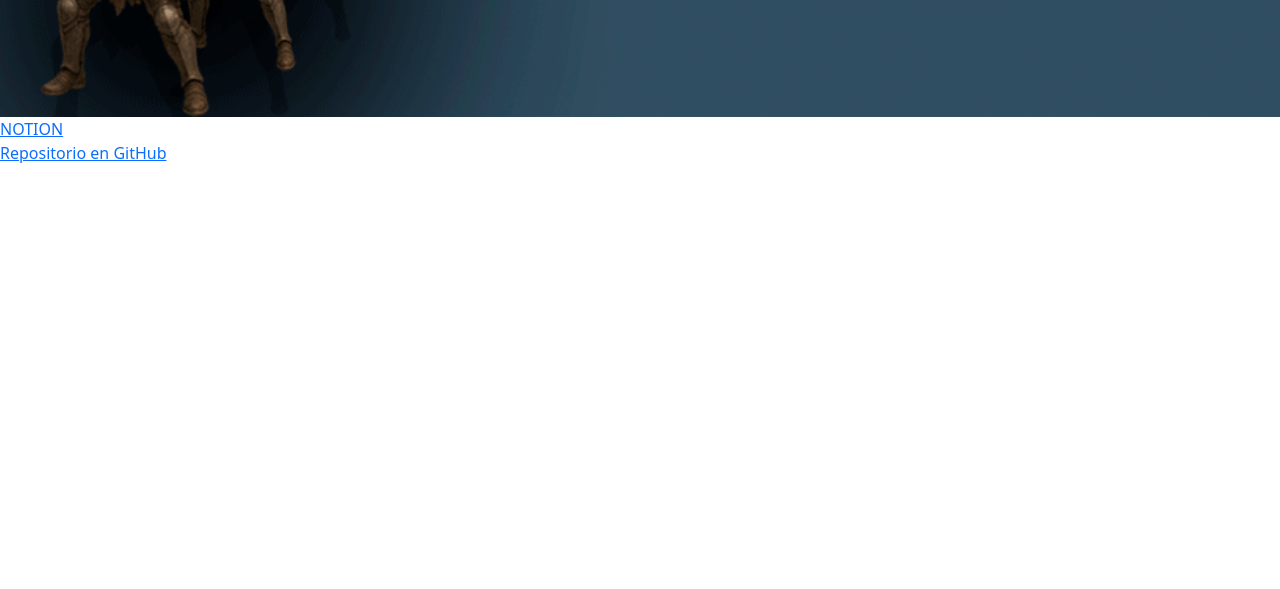
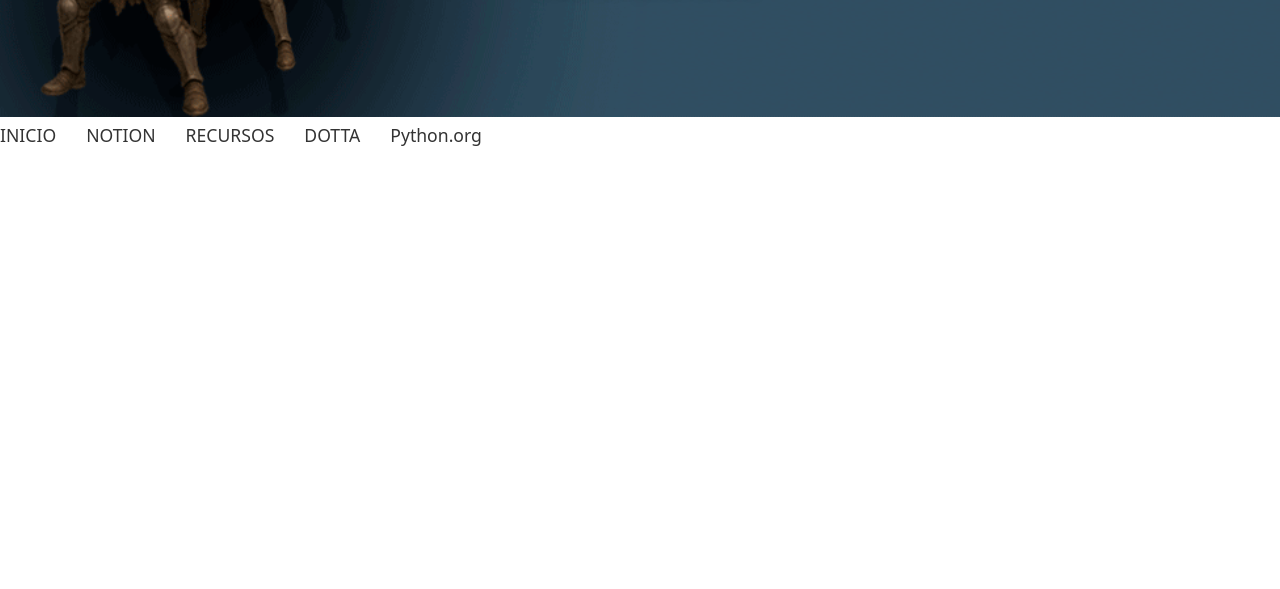
Before and after one commit to PDOttavio/cursopython, a plain HTML site: page index.html in a window 1280 px wide. Shown: the part 211-800 px from the top of the page. Drawn offline with nearby package versions, Linux system fonts and the light colour scheme.

Commit message:
modifico navbar

```diff
--- a/estilos.css
+++ b/estilos.css
@@ -4,6 +4,7 @@ h1 {
     font-weight: 400;
     font-size: 3em;
     margin: 0;
+text-shadow: 5px 5px 10px rgba(0, 0, 0, 0.7);
 }
 p {
     font-family: 'Poppins', sans-serif;
@@ -11,13 +12,76 @@ p {
     font-size: 1.2em;
     line-height: 1.6;
     margin: 20px 0;
+    text-shadow: 5px 5px 10px rgba(0, 0, 0, 0.7);
+
 }
 .header{
     background-image: url("./assets/banner-python.gif");
     background-size: cover;
     background-position: center;
     position: relative;
-    color: white;
+    color: rgb(247, 247, 249);
     text-align: center;
     padding: 100px 20px;
 }
+
+
+/* Estilos para la barra de navegación (navbar) */
+.navbar {
+    width: 100%;
+    padding: 5px 0;
+    text-align: center;
+}
+
+/* Contenedor de la lista de ítems */
+.nav-list {
+    list-style: none;
+    margin: 0;
+    padding: 0;
+    display: flex;
+    justify-content: right;
+    gap: 30px;
+}
+
+/* Estilos para los ítems de la lista */
+.nav-item {
+    padding: 2;
+}
+
+/* Estilos para los enlaces */
+.nav-link {
+    text-decoration: none;
+    color: #333;
+    font-size: 1.1em;
+    font-weight: 500;
+    position: right;
+    transition: color 0.3s ease;
+}
+
+/* Efecto al pasar el cursor (hover) */
+.nav-link:hover {
+    color: #626468;
+}
+
+/* Efecto de subrayado que aparece al pasar el cursor */
+.nav-link::after {
+    content: '';
+    position: absolute;
+    bottom: -5px;
+    left: 50%;
+    width: 0;
+    height: 2px;
+    background-color: #f7168e;
+    transition: all 0.3s ease;
+    transform: translateX(-50%);
+}
+
+.nav-link:hover::after {
+    width: 100%;
+}
+
+/* Opcional: Estilo para el ítem activo */
+.nav-link.active {
+    color: #ebfb03;
+    font-weight: 700;
+}
--- a/index.html
+++ b/index.html
@@ -10,17 +10,27 @@
 </head>
 <body>
     <header>
+
         <div class="header">
     <h1>PYTHON</h1>
     <p> Curso de Python en IPFL</p>
   </div>
-<div><a href="https://fixed-carbon-fa2.notion.site/Curso-Python-270ddb260b3a803a9f39d2d804061a30?source=copy_link":>NOTION</a/div>
+
+        <div> <nav class="navbar">
+        <ul class="nav-list">
+            <li class="nav-item"><a href="#" class="nav-link">INICIO</a></li>
+
+            <li class="nav-item"><a href="#" class="nav-link">NOTION</a></li>
+            <li class="nav-item"><a href="#" class="nav-link">RECURSOS</a></li>
+            <li class="nav-item"><a href="#" class="nav-link">DOTTA</a></li>
+            <li class="nav-item"><a href="#" class="nav-link">Python.org</a></li>
+        </ul>
+    </nav></div>
+
+
     </header>
 
     <main>
-<section>
-    <a href="https://github.com/PDOttavio/cursopython.git">Repositorio en GitHub</a>
-</section>
     </main>
 
     <footer>
```
